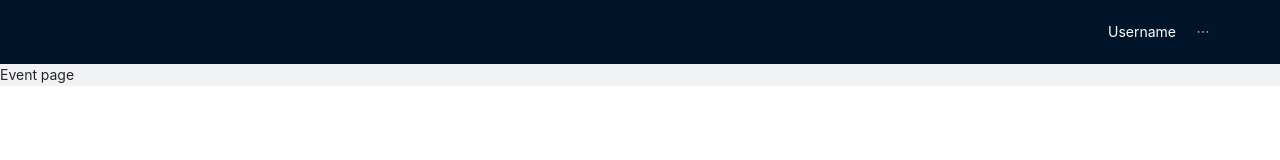
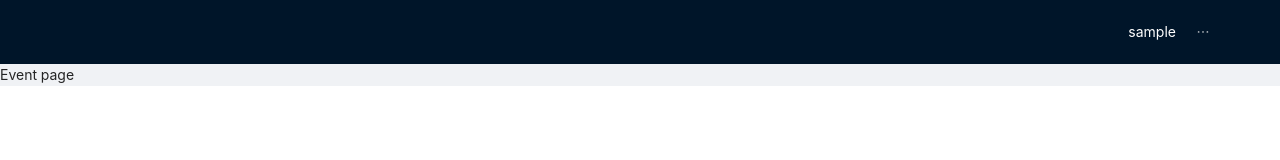
Before and after one commit to serhii-voitenko98/events-calendar, a React (Create React App) app: page / in a window 1280 px wide. Shown: the top 160 px of the page. Built offline with nearby package versions, Linux system fonts and the light colour scheme; sample sign-in values are in the browser's storage.

Commit message:
update navbar

```diff
--- a/src/components/Navbar.tsx
+++ b/src/components/Navbar.tsx
@@ -3,24 +3,26 @@ import { Layout, Menu } from 'antd';
 import { useHistory } from 'react-router';
 import { RouteNames } from '../routes';
 import { useTypedSelector } from '../hooks/useTypedSelector';
+import { useActions } from '../hooks/useActions';
 
 export const Navbar: FC = () => {
   const router = useHistory();
-  const { isAuth } = useTypedSelector(state => state.authReducer);
+  const { isAuth, user } = useTypedSelector(state => state.authReducer);
+  const { logout } = useActions();
 
   return (
     <Layout.Header>
       {isAuth ? (
         <>
           <div style={{ display: 'flex', justifyContent: 'flex-end' }}>
-            <div style={{ color: 'white' }}>{'Username'}</div>
+            <div style={{ color: 'white' }}>{user.username}</div>
             <Menu
               theme='dark'
               mode='horizontal'
               selectable={false}
               style={{ justifyContent: 'flex-end' }}
             >
-              <Menu.Item onClick={() => console.log('logout')} key={1}>
+              <Menu.Item onClick={() => logout()} key={1}>
                 Logout
               </Menu.Item>
             </Menu>
```
